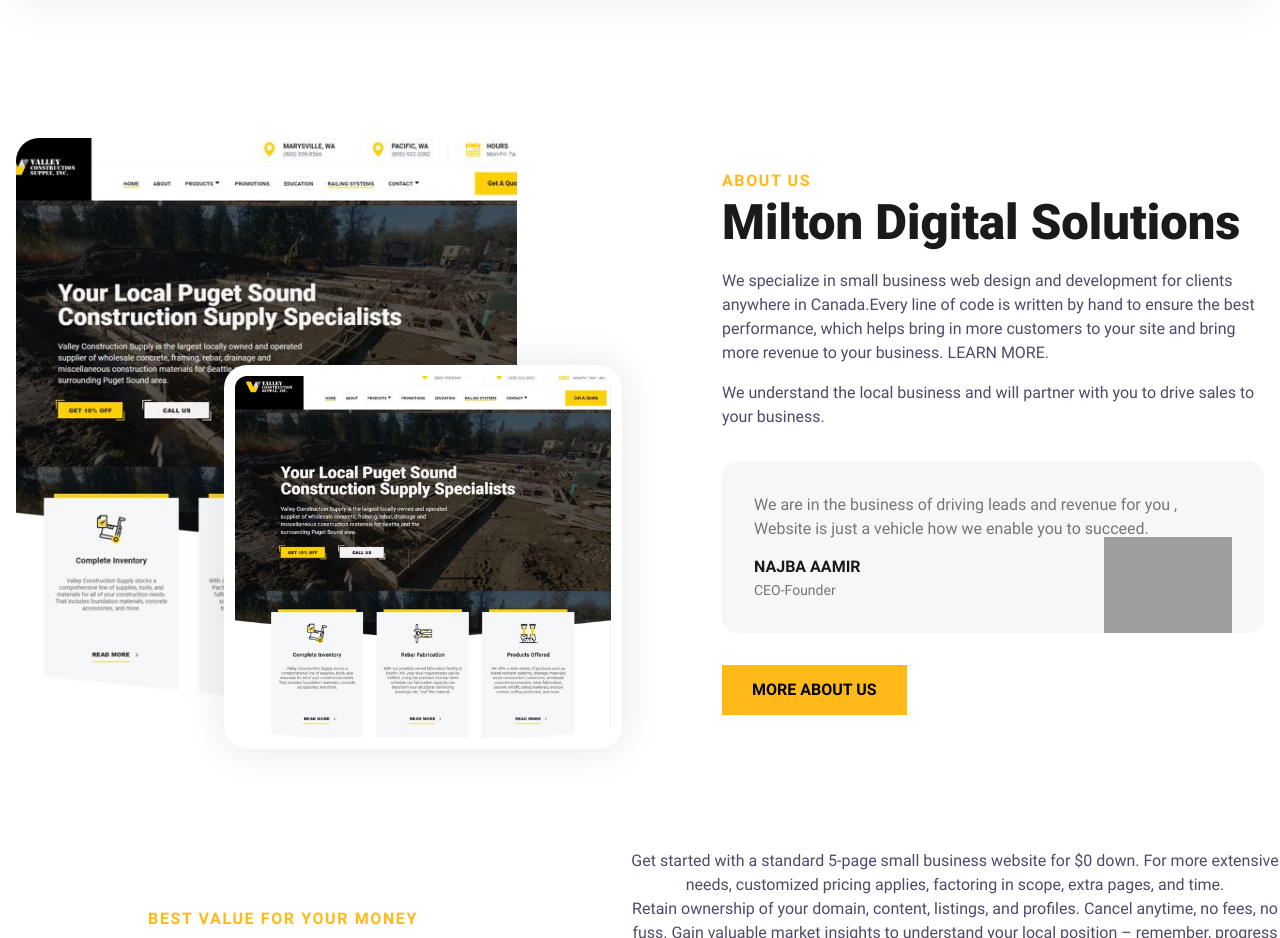
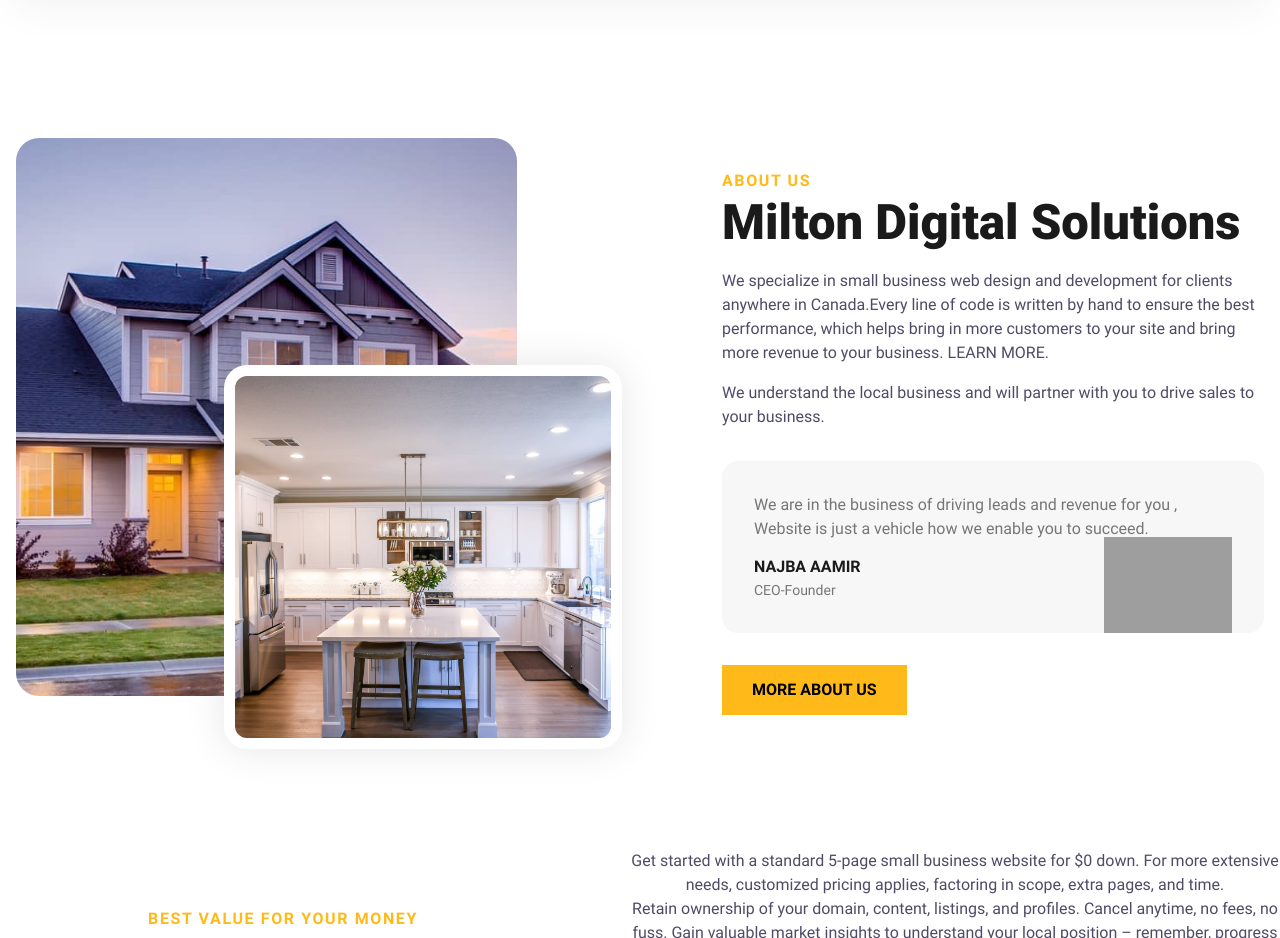
Before and after one commit to aamirkhalil78/MDS_2, an Eleventy site: page src/index.html in a window 1280 px wide. Shown: the part 1440-2378 px from the top of the page. Built offline with nearby package versions, Linux system fonts and the light colour scheme; Eleventy itself is replaced by a stand-in of ours; files that its build step writes are made by us from their sources; grey boxes are pictures that could not be loaded; files whose address does not match are found by name.

Commit message:
first commit

```diff
--- a/src/index.html
+++ b/src/index.html
@@ -115,8 +115,8 @@ eleventyNavigation:
   <div class="cs-container">
     <!-- Left Image Section -->
     <div class="cs-left">
-      {% image './src/images/website1.jpg', 'house', 'cs-picture cs-picture1', 'lazy'%}
-      {% image './src/images/website1.jpg', 'house', 'cs-picture cs-picture2', 'lazy'%}
+      {% image './src/images/construction.jpg', 'house', 'cs-picture cs-picture1', 'lazy'%}
+      {% image './src/images/cabinets2.jpg', 'house', 'cs-picture cs-picture2', 'lazy'%}
     </div>
     <!-- Right Content Section-->
     <div class="cs-right">
```
